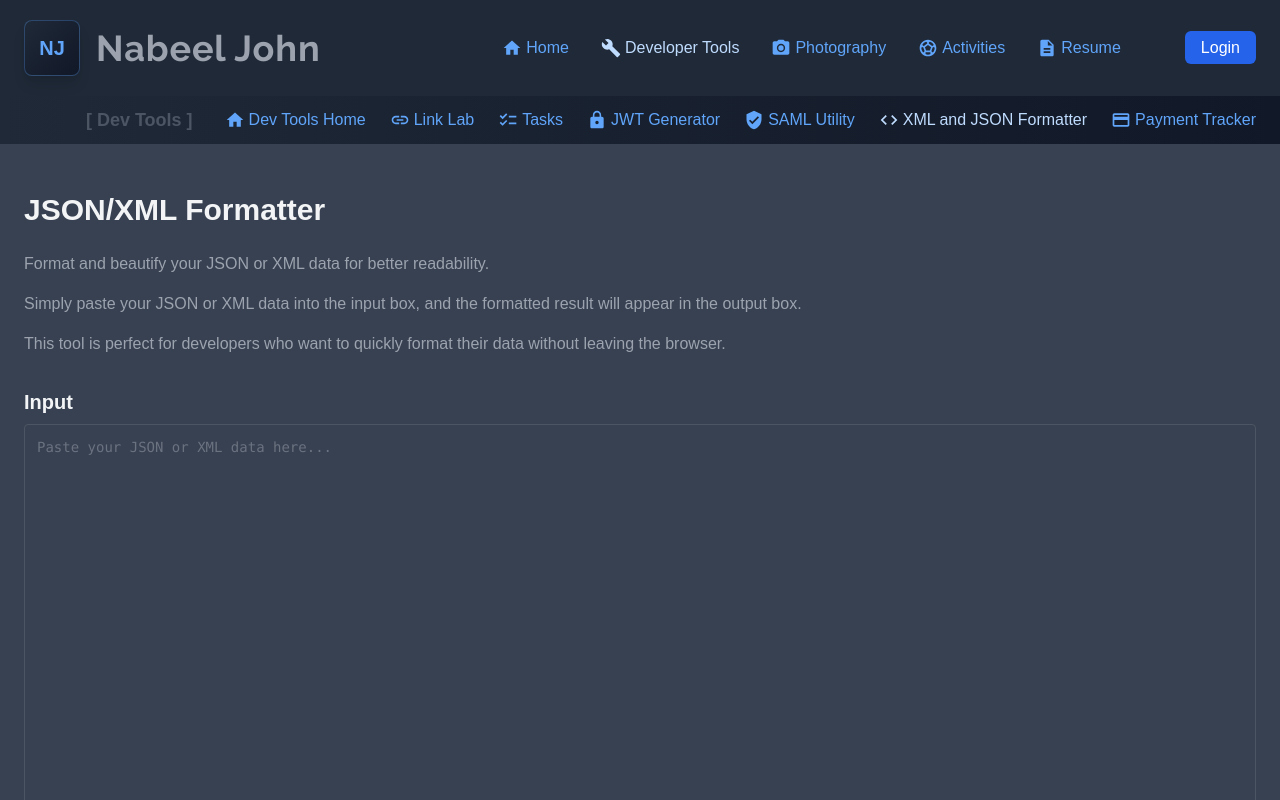
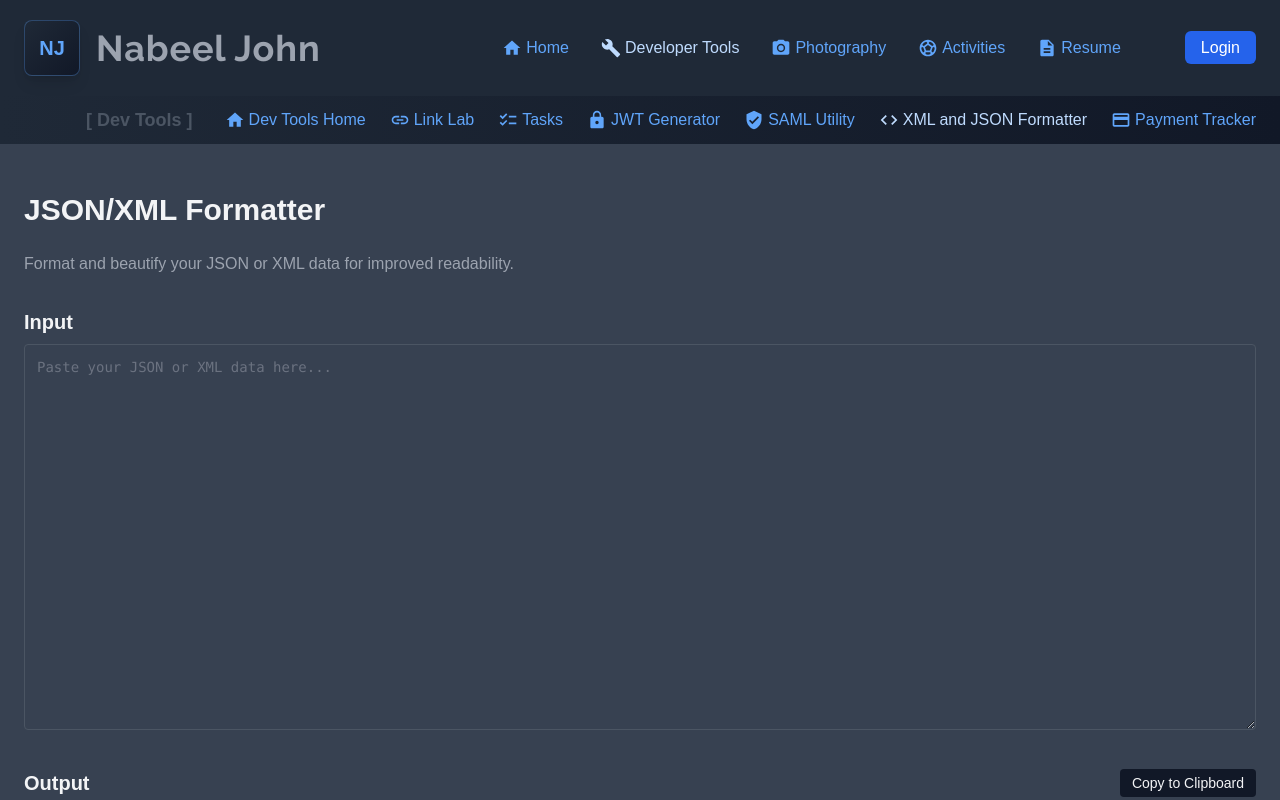
Before and after one commit to nabeeljohn/njohnweb, a Next.js app: page /tools/formatter in a window 1280 px wide. Shown: the top 800 px of the page. Built offline with nearby package versions, Linux system fonts and the light colour scheme.

Commit message:
text update

```diff
--- a/app/tools/formatter/page.tsx
+++ b/app/tools/formatter/page.tsx
@@ -30,16 +30,8 @@ export default function JSONXMLFormatter() {
 
                 <h1 className="text-3xl font-bold mb-6">JSON/XML Formatter</h1>
 
-                <p className="text-gray-400 mb-4">
-                    Format and beautify your JSON or XML data for better readability.
-                </p>
-
-                <p className="text-gray-400 mb-4">
-                    Simply paste your JSON or XML data into the input box, and the formatted result will appear in the output box.
-                </p>
-
                 <p className="text-gray-400 mb-8">
-                    This tool is perfect for developers who want to quickly format their data without leaving the browser.
+                    Format and beautify your JSON or XML data for improved readability.
                 </p>
 
                 <div className="space-y-8">
```
